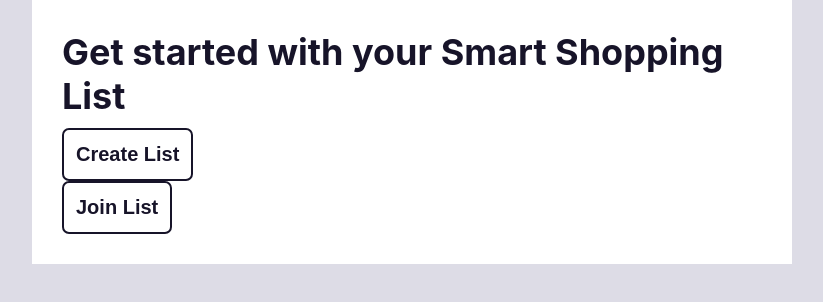
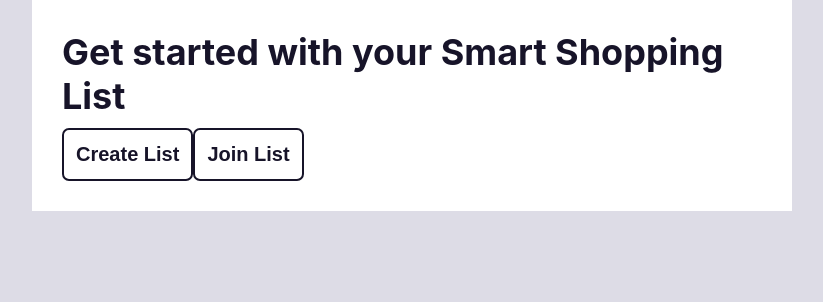
Before and after one commit to the-collab-lab/tcl-26-smart-shopping-list, a React (Create React App) app: page / in a window 1280 px wide. Shown: the top 302 px of the page, without its empty margins (228-1051 px from the left). Built offline with nearby package versions, Linux system fonts and the light colour scheme.

Commit message:
Add flexbox for Homepage CTA buttons and format code

```diff
--- a/src/components/JoinListForm/JoinListForm.js
+++ b/src/components/JoinListForm/JoinListForm.js
@@ -52,6 +52,7 @@ const JoinListForm = ({ joinList, showJoinForm }) => {
       onSubmit={handleJoinList}
       className={`join-list-form ${toggleJoinClass}`}
     >
+      <h3>Want to join an existing list?</h3>
       <p>
         Enter your list's three-word token to join an existing shopping list.
       </p>
--- a/src/pages/Home/Home.css
+++ b/src/pages/Home/Home.css
@@ -1,3 +1,8 @@
+.homepage__cta {
+  display: flex;
+  align-items: flex-end;
+}
+
 .join-btn-show {
   display: block;
 }
--- a/src/pages/Home/Home.js
+++ b/src/pages/Home/Home.js
@@ -1,5 +1,5 @@
 import { useHistory } from 'react-router-dom';
-import { useState, useRef } from 'react';
+import { useState } from 'react';
 import './Home.css';
 
 import JoinListForm from '../../components/JoinListForm/JoinListForm.js';
@@ -50,6 +50,7 @@ function Home({ createList, joinList }) {
             {createListError}
           </div>
 
+          <div className="homepage__cta">
             <button
               type="button"
               className="new-list__button button"
@@ -67,6 +68,7 @@ function Home({ createList, joinList }) {
             </button>
             <JoinListForm showJoinForm={showJoinForm} joinList={joinList} />
           </div>
+        </div>
       </main>
     </>
   );
```
Lines whose indentation alone changed are shown as unchanged.
